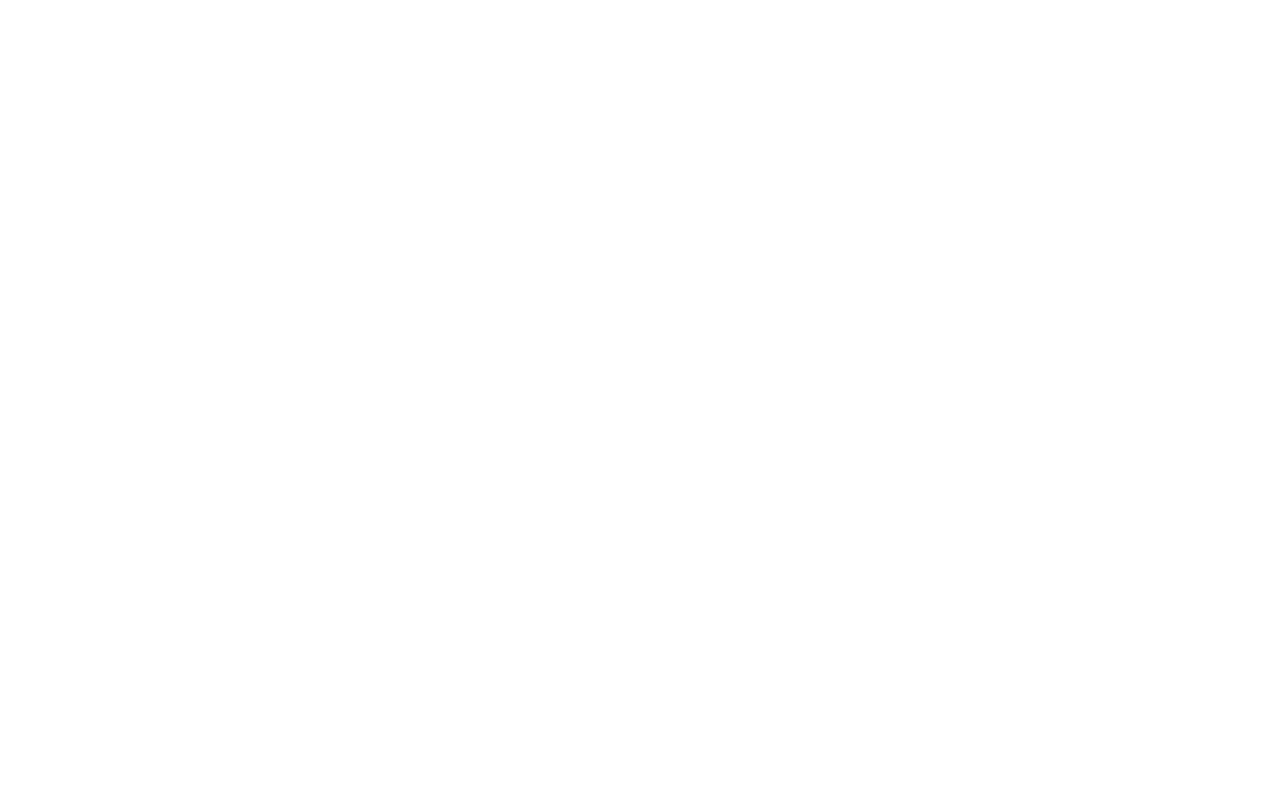
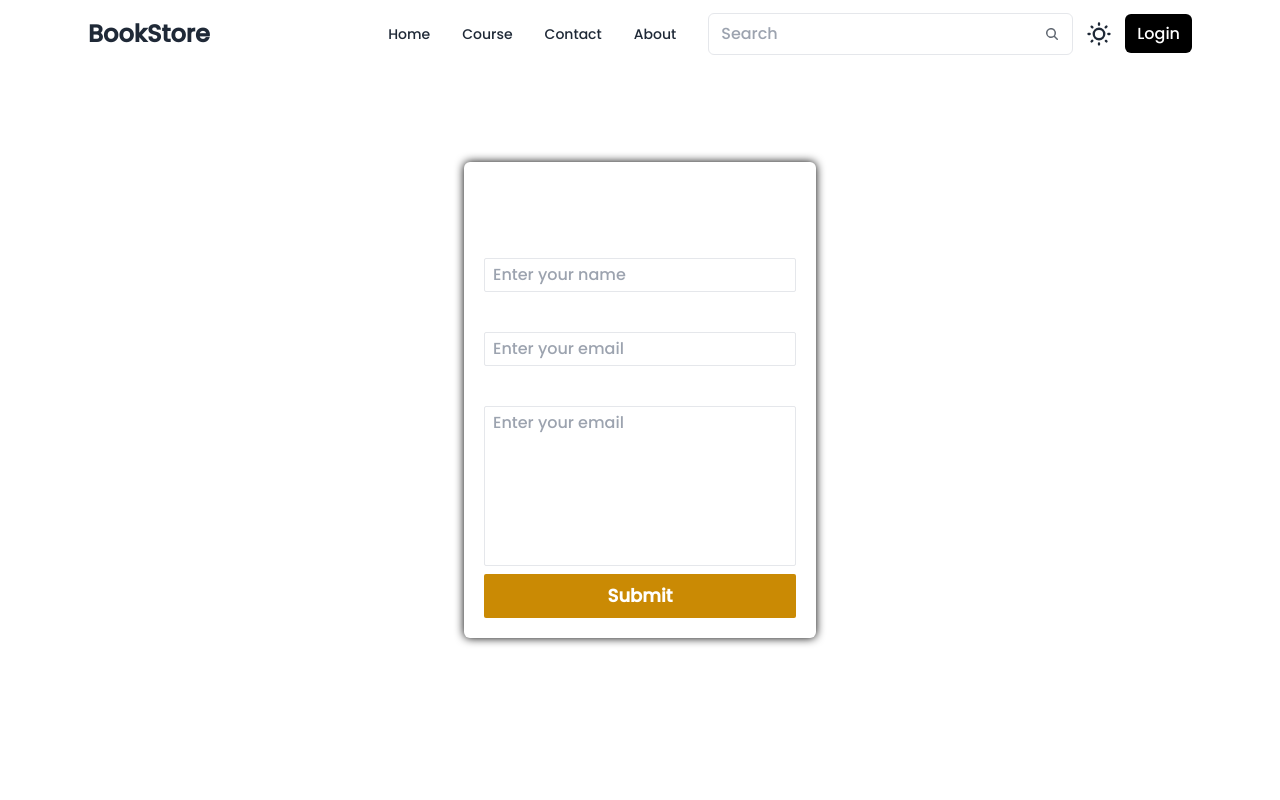
Before and after one commit to manish25Coder/BookStore-Frontend, a React (Vite) app: page /contact in a window 1280 px wide. Before the commit this address had no page. Shown: the top 800 px of the page. Built offline with nearby package versions, Linux system fonts and the light colour scheme.

Commit message:
Added Contact

```diff
--- a/src/App.jsx
+++ b/src/App.jsx
@@ -3,6 +3,7 @@
 import {Routes,Route} from "react-router-dom"
 import Courses from './Courses/Courses'
 import Signup from './components/Signup'
+import Contact from './Contact/Contact'
 
 function App() {
   return (
@@ -12,6 +13,9 @@
       <Route path="/" element={<Home />} />
       <Route path="/course" element={<Courses />} />
       <Route path="/signup" element={<Signup />} />
+      <Route path="/contact" element={<Contact/>} />
+
+
     </Routes>
     </div>
 
--- /dev/null
+++ b/src/Contact/Contact.jsx
@@ -0,0 +1,18 @@
+import React from 'react'
+import Navbar from '../components/Navbar'
+import Footer from '../components/Footer'
+import Contactus from '../components/Contactus'
+
+function Contact() {
+  return (
+    <>
+      <Navbar />
+        <div className='min-h-screen'>
+            <Contactus />
+        </div>
+        <Footer />
+    </>
+  )
+}
+
+export default Contact
--- /dev/null
+++ b/src/components/Contactus.jsx
@@ -0,0 +1,61 @@
+import React from 'react'
+
+function Contactus() {
+  return (
+    <div>
+         <div className="flex items-center justify-center h-[100vh] ">
+                <form
+                    className="flex flex-col items-center justify-center gap-2 p-5 rounded-md text-white shadow-[0_0_10px_black] w-[22rem] ">
+
+                    <h1 className="text-3xl font-semibold ">
+                        Contact Form
+                    </h1>
+
+                    <div className="flex flex-col w-full gap-1">
+                        <label htmlFor="name" className="text-xl font-semibold outline-none">Name</label>
+                        <input
+                            className="br-transparent border px-2 py-1 rounded-sm"
+                            id="name"
+                            type="email"
+                            name="name"
+                            placeholder="Enter your name"
+
+                        />
+                    </div>
+
+                    <div className="flex flex-col w-full gap-1">
+                        <label htmlFor="email" className="text-xl font-semibold">Email</label>
+                        <input
+                            className="br-transparent border px-2 py-1 rounded-sm"
+                            id="email"
+                            type="text"
+                            name="email"
+                            placeholder="Enter your email"
+
+                        />
+                    </div>
+
+                     <div className="flex flex-col w-full gap-1">
+                        <label htmlFor="message" className="text-xl font-semibold">Message</label>
+                        <textarea
+                            className="br-transparent border px-2 py-1 rounded-sm resize-none h-40"
+                            id="message"
+                            name="message"
+                            placeholder="Enter your email"
+
+                        />
+                    </div>
+
+                    <button type="submit"
+                        className="w-full bg-yellow-600 hover:bg-yellow-500 transition-all ease-in-out duration-300 rounded-sm py-2 font-semibold text-lg Cursor-pointer"
+                    >
+                        Submit
+                    </button>
+
+                </form>
+            </div>
+    </div>
+  )
+}
+
+export default Contactus
--- a/src/components/Navbar.jsx
+++ b/src/components/Navbar.jsx
@@ -36,7 +36,7 @@
         <>
             <li><a href='/'>Home </a></li>
             <li><a href='/course'>Course </a></li>
-            <li><a>Contact </a></li>
+            <li><a href='/contact'>Contact </a></li>
             <li><a>About </a></li>
         </>
     )
```
